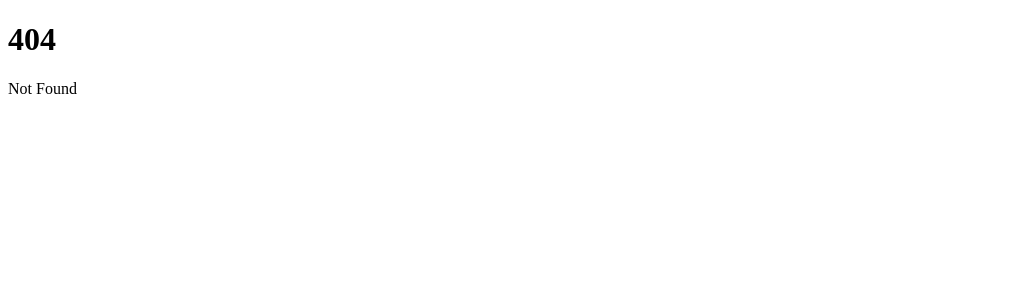
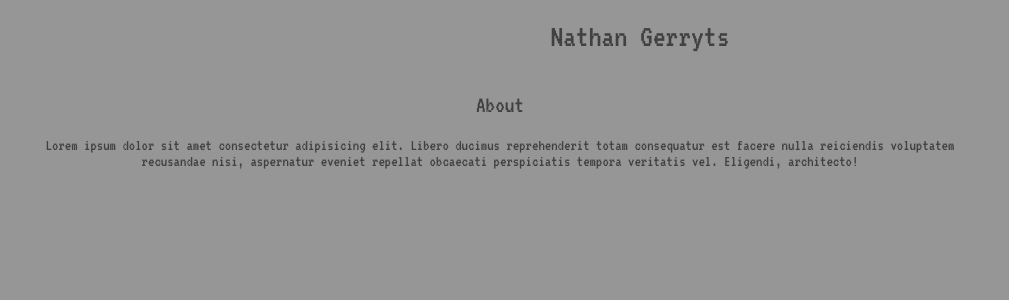
Before and after one commit to Nathongols/nathangerryts.com, a SvelteKit app: page /about in a window 1280 px wide. Before the commit this address had no page. Shown: the top 300 px of the page, without its empty margins (0-1009 px from the left). Built offline with nearby package versions, Linux system fonts and the light colour scheme.

Commit message:
Template page

```diff
--- a/package.json
+++ b/package.json
@@ -16,6 +16,7 @@
 		"@playwright/test": "^1.28.1",
 		"@sveltejs/adapter-auto": "next",
 		"@sveltejs/kit": "next",
+		"@tsconfig/svelte": "^3.0.0",
 		"eslint": "^8.28.0",
 		"eslint-config-prettier": "^8.5.0",
 		"eslint-plugin-svelte3": "^4.0.0",
--- /dev/null
+++ b/src/lib/title.svelte
@@ -0,0 +1,17 @@
+<script>
+    let title = "Nathan Gerryts"
+</script>
+
+
+<div class="title">
+    <h1>{title}</h1>
+</div>
+
+<style>
+    .title {
+        display: flex;
+    }
+    .title h1 {
+        margin-top: 20px;
+    }
+</style>
--- /dev/null
+++ b/src/routes/+layout.svelte
@@ -0,0 +1,31 @@
+<script lang="ts">
+    import Title from '$lib/title.svelte'
+    import '../styles/global.css'
+</script>
+
+<header>
+    <Title />
+</header>
+
+<main>
+    <!-- page content -->
+    <slot></slot>
+</main>
+
+<footer>
+    <p></p>
+</footer>
+
+<style>
+    header {
+        display: flex;
+        justify-content: center;
+    }
+    main {
+        max-width: 960px;
+        margin: 20px;
+    }
+    footer {
+        text-align: center;
+    }
+</style>
--- /dev/null
+++ b/src/routes/about/+page@about.svelte
@@ -0,0 +1,14 @@
+<div class="about">
+    <h2>About</h2>
+    <p>
+        Lorem ipsum dolor sit amet consectetur adipisicing elit. Libero ducimus reprehenderit totam consequatur est facere nulla reiciendis voluptatem recusandae nisi, aspernatur eveniet repellat obcaecati perspiciatis tempora veritatis vel. Eligendi, architecto!
+    </p>
+</div>
+
+<style>
+    .about {
+        text-align: center;
+        display: block;
+        margin: 20px auto;
+    }
+</style>
--- /dev/null
+++ b/src/styles/global.css
@@ -0,0 +1,12 @@
+@import url('https://fonts.googleapis.com/css2?family=VT323&display=swap');
+
+body{
+    background : #969696;
+    margin: 0;
+}
+
+h1,h2,h3,h4,a,p,li {
+    color: #414141;
+    font-family: 'VT323', monospace;
+    font-weight: normal;
+}
```
Also changed, not shown: src/routes/+page.svelte (+20 -2 lines), tsconfig.json (added, +30 -0 lines), 1 other file (tests, documents, lock files or other folders).
